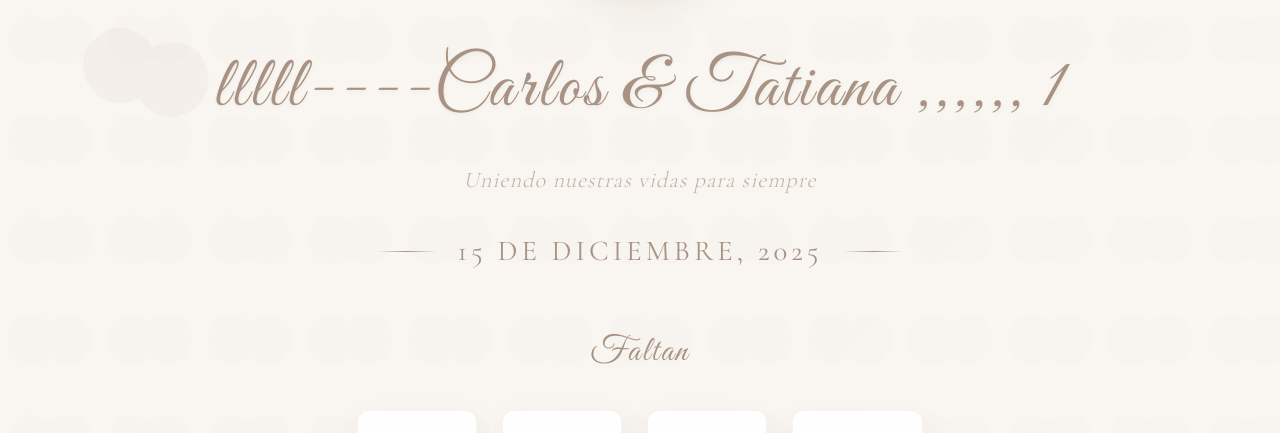
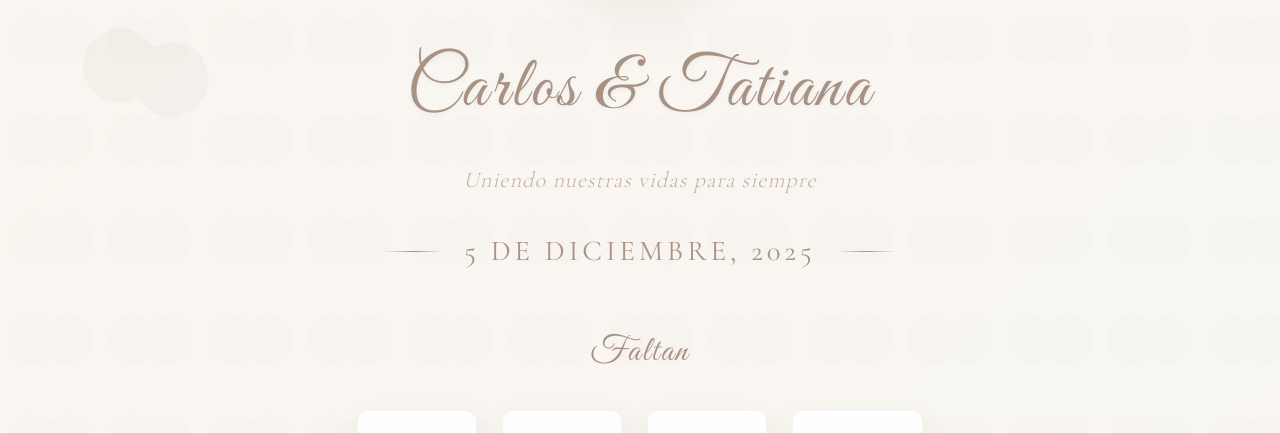
Before and after one commit to Saul1023/invitacion_boda, a plain HTML site: page index.html in a window 1280 px wide. Shown: the part 293-726 px from the top of the page. Drawn offline with nearby package versions, Linux system fonts and the light colour scheme.

Commit message:
Finalizado

```diff
--- a/index.html
+++ b/index.html
@@ -3,7 +3,7 @@
 <head>
     <meta charset="UTF-8">
     <meta name="viewport" content="width=device-width, initial-scale=1.0">
-    <title>CreaGrafica ---cArl0s & latiAna - Nuestra Boda</title>
+    <title>Carlos & Tatiana - Nuestra Boda</title>
     <link rel="preconnect" href="https://fonts.googleapis.com">
     <link rel="preconnect" href="https://fonts.gstatic.com" crossorigin>
     <link href="https://fonts.googleapis.com/css2?family=Cormorant+Garamond:wght@300;400;600&family=Great+Vibes&display=swap" rel="stylesheet">
@@ -28,12 +28,11 @@
             <div class="header-image">
                 <img src="img/logodorado.png" alt="Carlos y Tatiana" class="couple-image">
             </div>
-            <h1>lllll----Carlos & Tatiana ,,,,,, 1</h1>
+            <h1>Carlos & Tatiana</h1>
             <p class="subtitle">Uniendo nuestras vidas para siempre</p>
             <div class="date-decoration">
                 <span class="decoration-line"></span>
-                <!-- Fecha de la boda MODIFICADA 5 DE DISIEMBRE LA CORRECTA -->
-                <p class="date">15 de Diciembre, 2025</p>
+                <p class="date">5 de Diciembre, 2025</p>
                 <span class="decoration-line"></span>
             </div>
 
```
